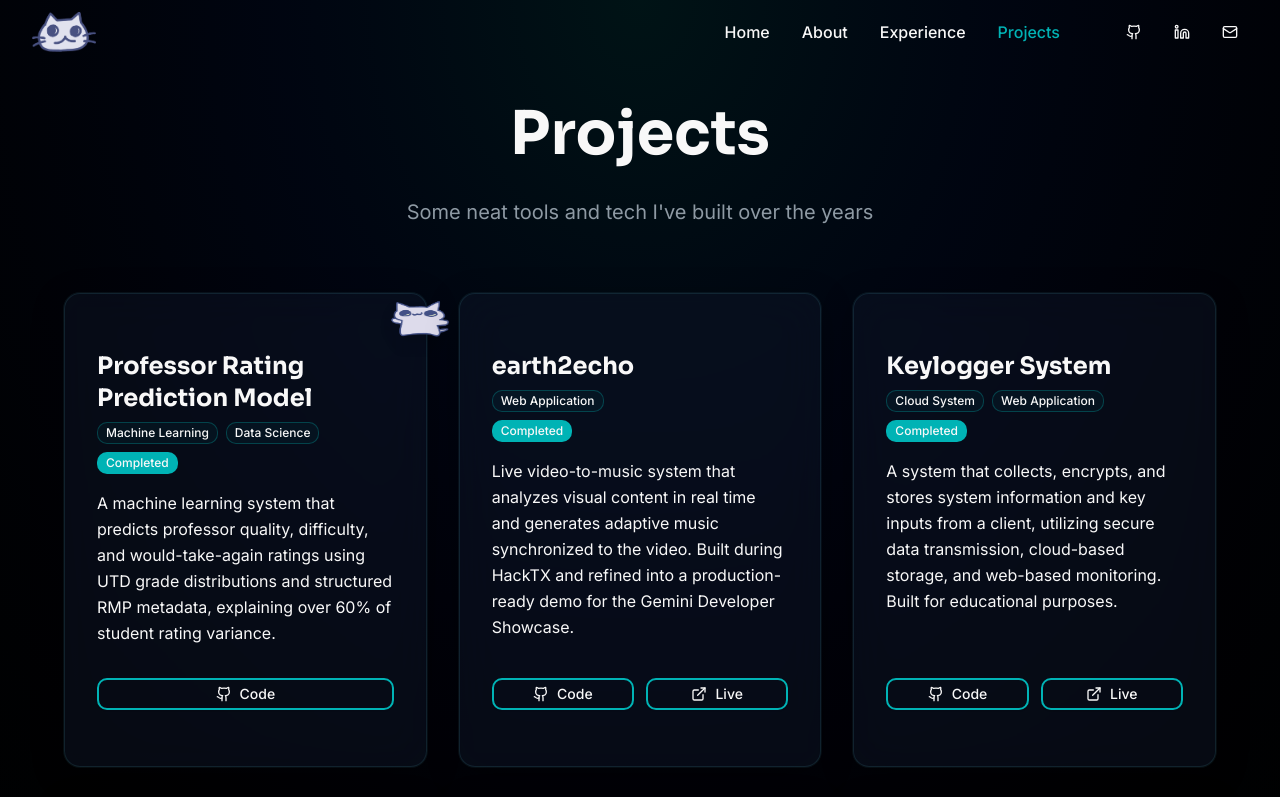
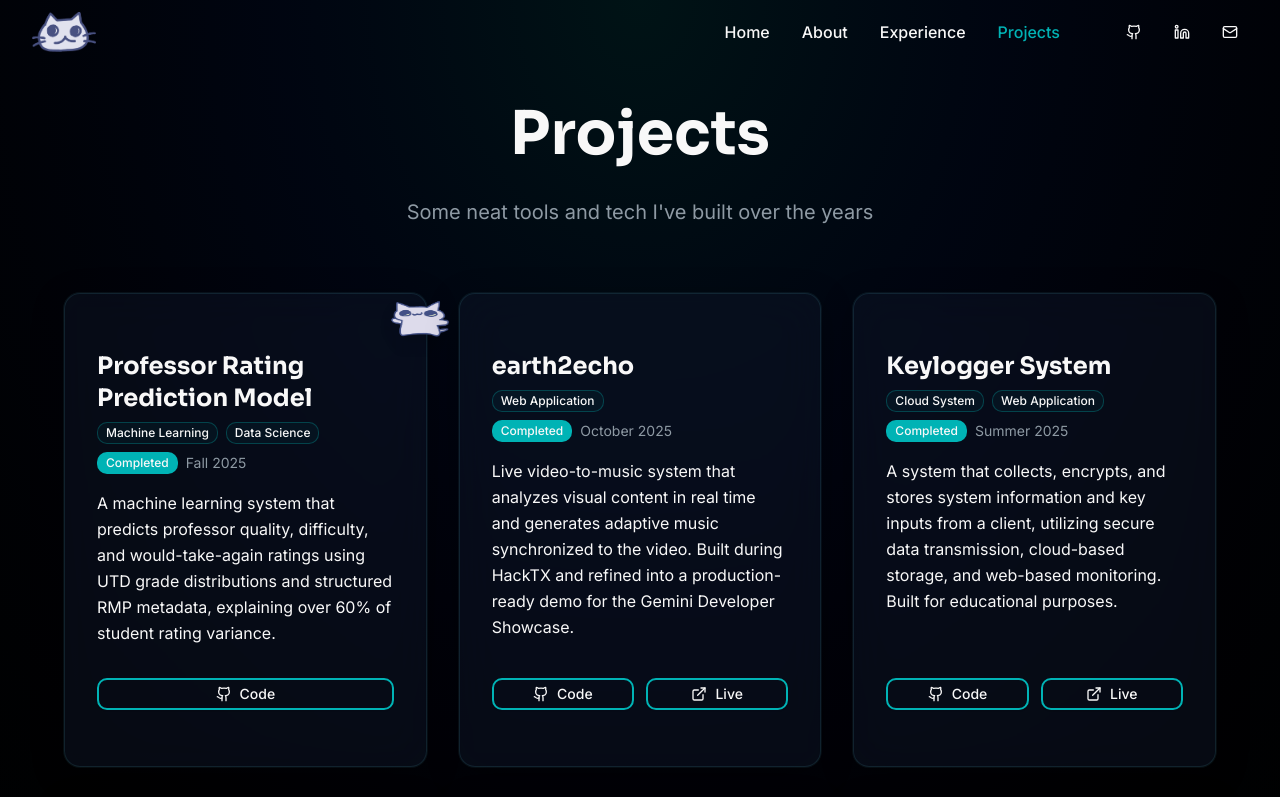
Before and after one commit to emw8105/portfolio, a Next.js app: page /projects in a window 1280 px wide. Shown: the top 797 px of the page. Built offline with nearby package versions, Linux system fonts and the light colour scheme.

Commit message:
standardized layout on-hover effects

```diff
--- a/src/app/projects/[slug]/page.tsx
+++ b/src/app/projects/[slug]/page.tsx
@@ -96,7 +96,7 @@ export default function ProjectPage({ params }: ProjectPageProps) {
             </Button>
           </div>
 
-          <Card className="glass-card overflow-hidden p-6 sm:p-8 lg:p-10">
+          <Card className="glass-card glow-hover overflow-hidden p-6 sm:p-8 lg:p-10">
             <div className="grid gap-6 lg:grid-cols-[1.15fr_0.85fr]">
               <div className="space-y-6">
 
--- a/src/app/projects/page.tsx
+++ b/src/app/projects/page.tsx
@@ -69,7 +69,7 @@ export default function ProjectsPage() {
                         <Badge variant={project.status === "Completed" ? "default" : "accent"} className="text-xs">
                           {project.status}
                         </Badge>
-                        <span className="text-muted-foreground">{project.year}</span>
+                        <span className="text-muted-foreground">{project.date}</span>
                       </div>
                     </div>
 
--- a/src/components/ui/project-gallery.tsx
+++ b/src/components/ui/project-gallery.tsx
@@ -74,7 +74,7 @@ export default function ProjectGallery({ project }: ProjectGalleryProps) {
     }, [selectedImage, project.images])
 
     return (
-        <Card className="glass-card p-8 mb-8">
+        <Card className="glass-card glow-hover p-8 mb-8">
             <div className="flex items-center gap-3 mb-6">
                 <ImageIcon className="h-6 w-6 text-accent" />
                 <h2 className="text-2xl font-bold font-serif">Project Gallery</h2>
```
